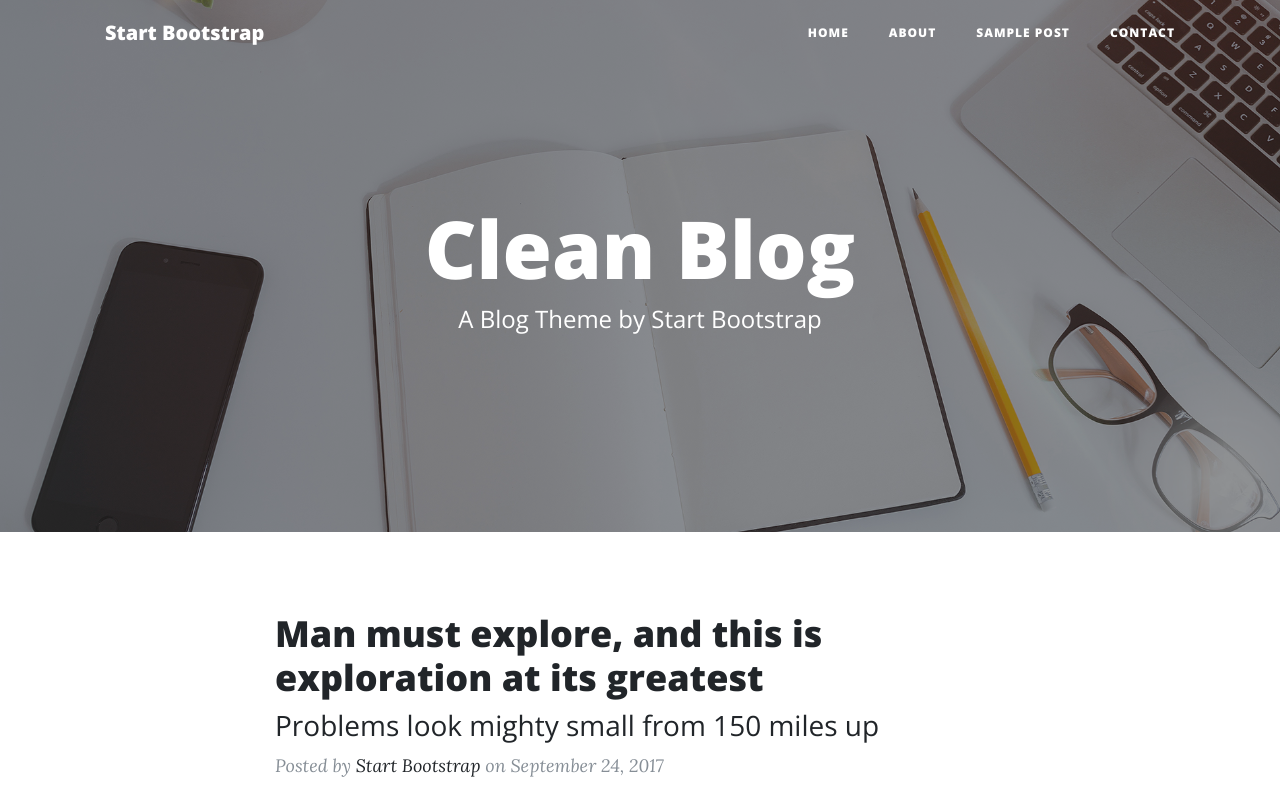
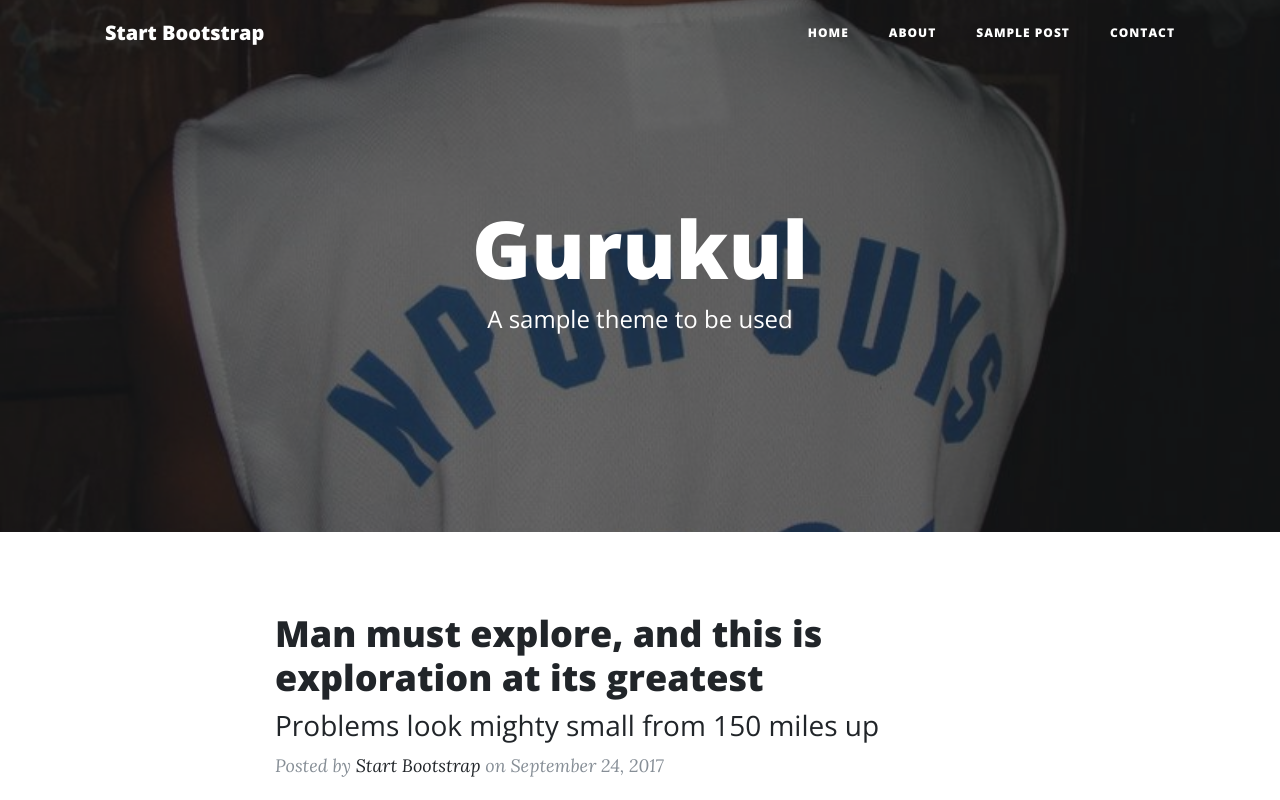
Before and after one commit to fadikar/gurukul.github.io, a website: page index.html in a window 1280 px wide. Shown: the top 800 px of the page. Drawn offline with nearby package versions, Linux system fonts and the light colour scheme.

Commit message:
changing tile, bg

```diff
--- a/index.html
+++ b/index.html
@@ -53,14 +53,14 @@
     </nav>
 
     <!-- Page Header -->
-    <header class="masthead" style="background-image: url('img/home-bg.jpg')">
+    <header class="masthead" style="background-image: url('img/npur_guys.jpg')">
       <div class="overlay"></div>
       <div class="container">
         <div class="row">
           <div class="col-lg-8 col-md-10 mx-auto">
             <div class="site-heading">
-              <h1>Clean Blog</h1>
-              <span class="subheading">A Blog Theme by Start Bootstrap</span>
+              <h1>Gurukul</h1>
+              <span class="subheading">A sample theme to be used</span>
             </div>
           </div>
         </div>
```
Also changed, not shown: img/npur_guys.jpg (added).
